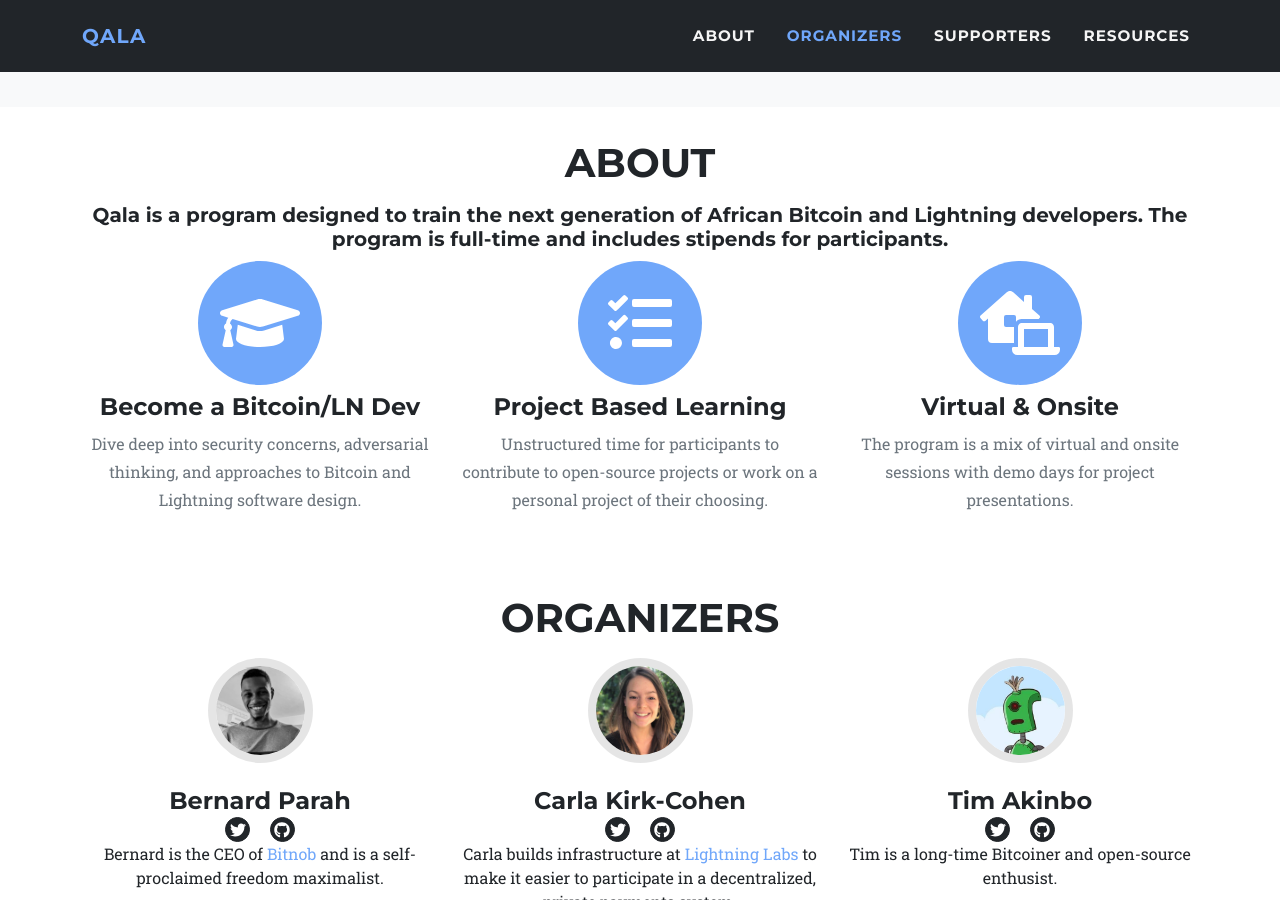
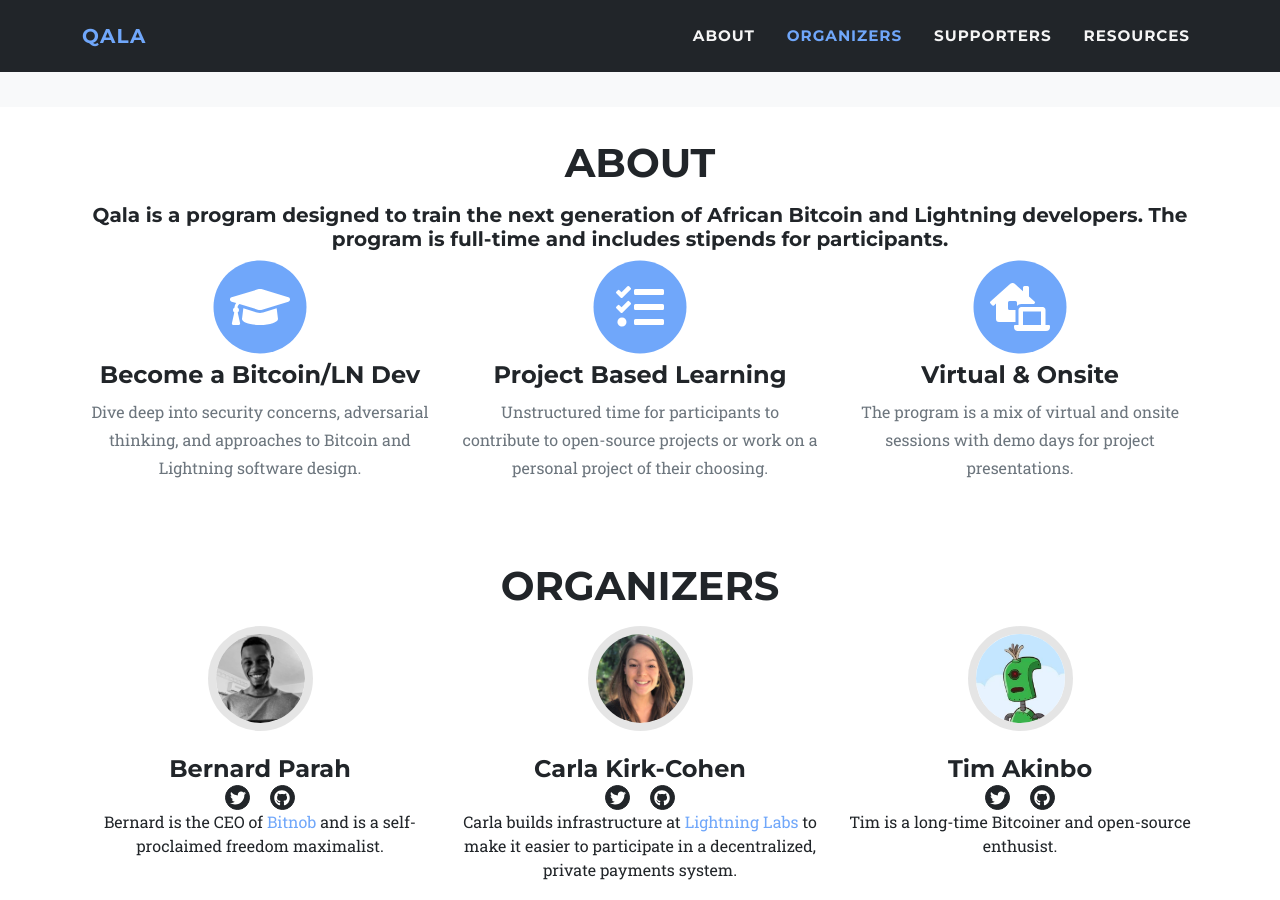
Before and after one commit to Qala-Dev/qala-website, a Jekyll site: the page built from index.html, in a window 1280 px wide and 900 px high, scrolled down 624 px. Built offline with Jekyll 4.4.1, drawn with Linux system fonts in a browser that asks for light colours.

Commit message:
make about section icons slightly smaller

```diff
--- a/index.html
+++ b/index.html
@@ -25,7 +25,7 @@ layout: default
             </p> -->
       <div class="row text-center">
          <div class="col-md-4">
-            <span class="fa-stack fa-4x">
+            <span class="fa-stack fa-3x">
             <i class="fas fa-circle fa-stack-2x text-primary"></i>
             <i class="fas fa-graduation-cap fa-stack-1x fa-inverse"></i>
             </span>
@@ -33,7 +33,7 @@ layout: default
             <p class="text-muted">Dive deep into security concerns, adversarial thinking, and approaches to Bitcoin and Lightning software design.</p>
          </div>
          <div class="col-md-4">
-            <span class="fa-stack fa-4x">
+            <span class="fa-stack fa-3x">
             <i class="fas fa-circle fa-stack-2x text-primary"></i>
             <i class="fas fa-tasks fa-stack-1x fa-inverse"></i>
             </span>
@@ -41,7 +41,7 @@ layout: default
             <p class="text-muted">Unstructured time for participants to contribute to open-source projects or work on a personal project of their choosing.</p>
          </div>
          <div class="col-md-4">
-            <span class="fa-stack fa-4x">
+            <span class="fa-stack fa-3x">
             <i class="fas fa-circle fa-stack-2x text-primary"></i>
             <i class="fas fa-laptop-house fa-stack-1x fa-inverse"></i>
             </span>
```
